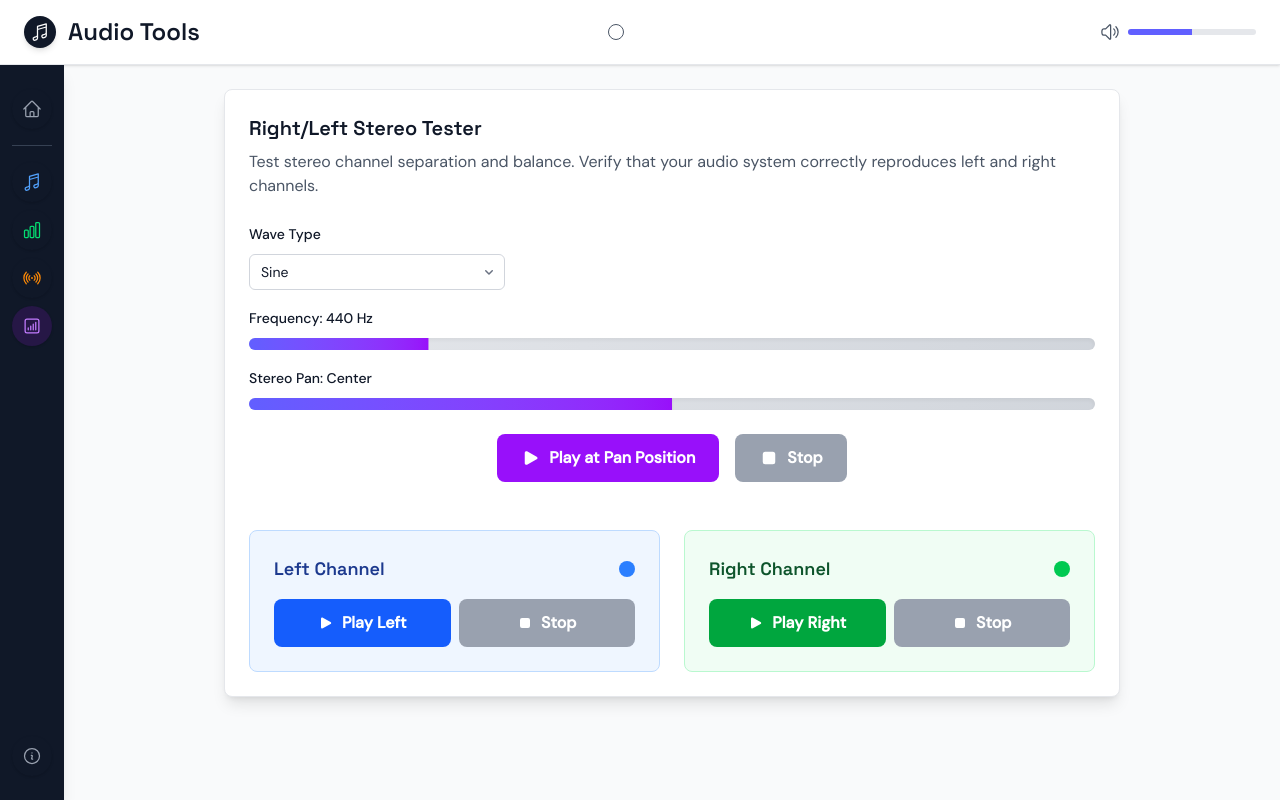
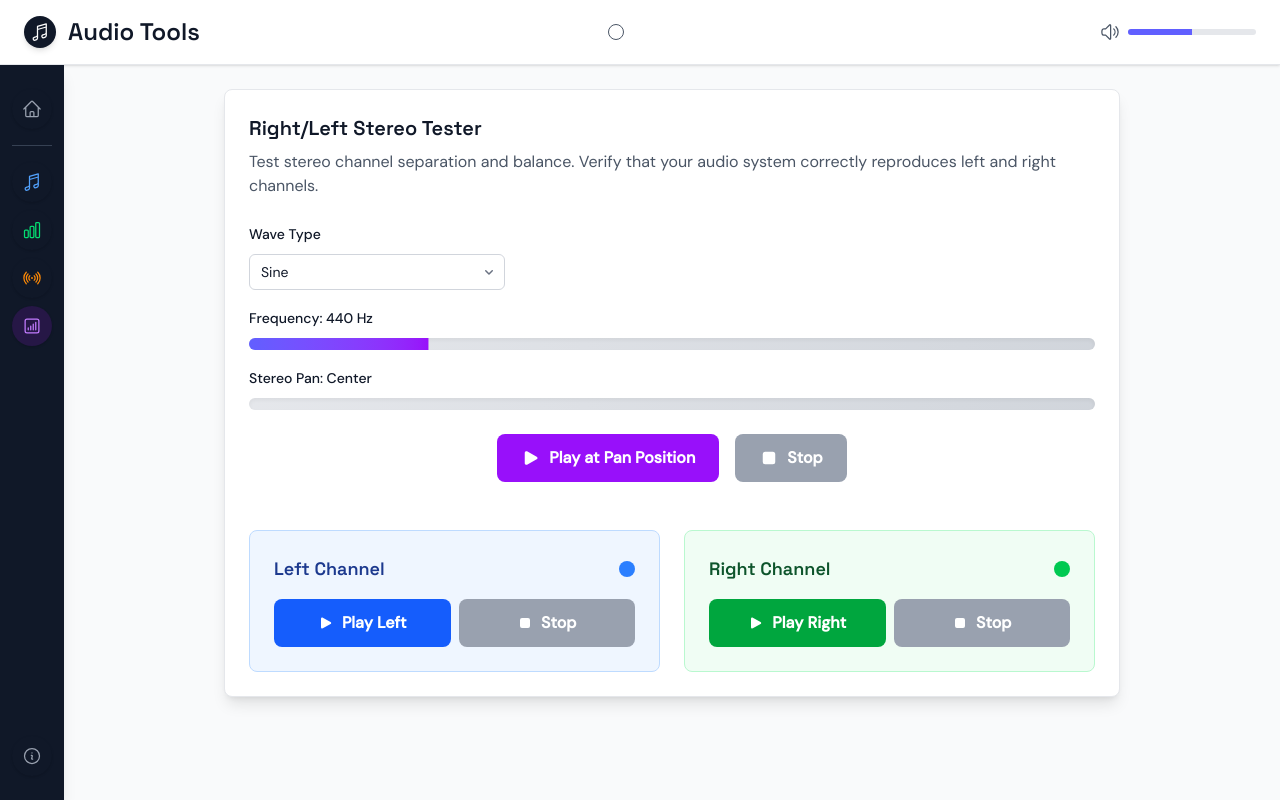
Before and after one commit to jeissler/web-audio-tools, a Vue app: page /stereo-tester in a window 1280 px wide. Built offline with nearby package versions, Linux system fonts and the light colour scheme.

Commit message:
add prop to slider for showing the fill connection or not, fix pan slider

```diff
--- a/src/components/RangeSlider.vue
+++ b/src/components/RangeSlider.vue
@@ -23,6 +23,7 @@ interface Props {
   minimal?: boolean
   orientation?: 'horizontal' | 'vertical'
   height?: number
+  connect?: boolean
 }
 
 const props = withDefaults(defineProps<Props>(), {
@@ -34,6 +35,7 @@ const props = withDefaults(defineProps<Props>(), {
   minimal: false,
   orientation: 'horizontal',
   height: 300,
+  connect: true,
 })
 
 const emit = defineEmits<{
@@ -64,7 +66,7 @@ function initializeSlider() {
 
   const config: Options = {
     start: startValue as number[],
-    connect: props.isRange ? true : 'lower',
+    connect: props.isRange ? true : props.connect ? 'lower' : false,
     range: { min: props.min, max: props.max },
     step: props.step,
     animate: false,
--- a/src/views/StereoTesterView.vue
+++ b/src/views/StereoTesterView.vue
@@ -42,6 +42,7 @@
             :max="1"
             :step="0.1"
             :tooltips="true"
+            :connect="false"
             class="mt-2"
             @update:model-value="handlePanChange"
           />
```
